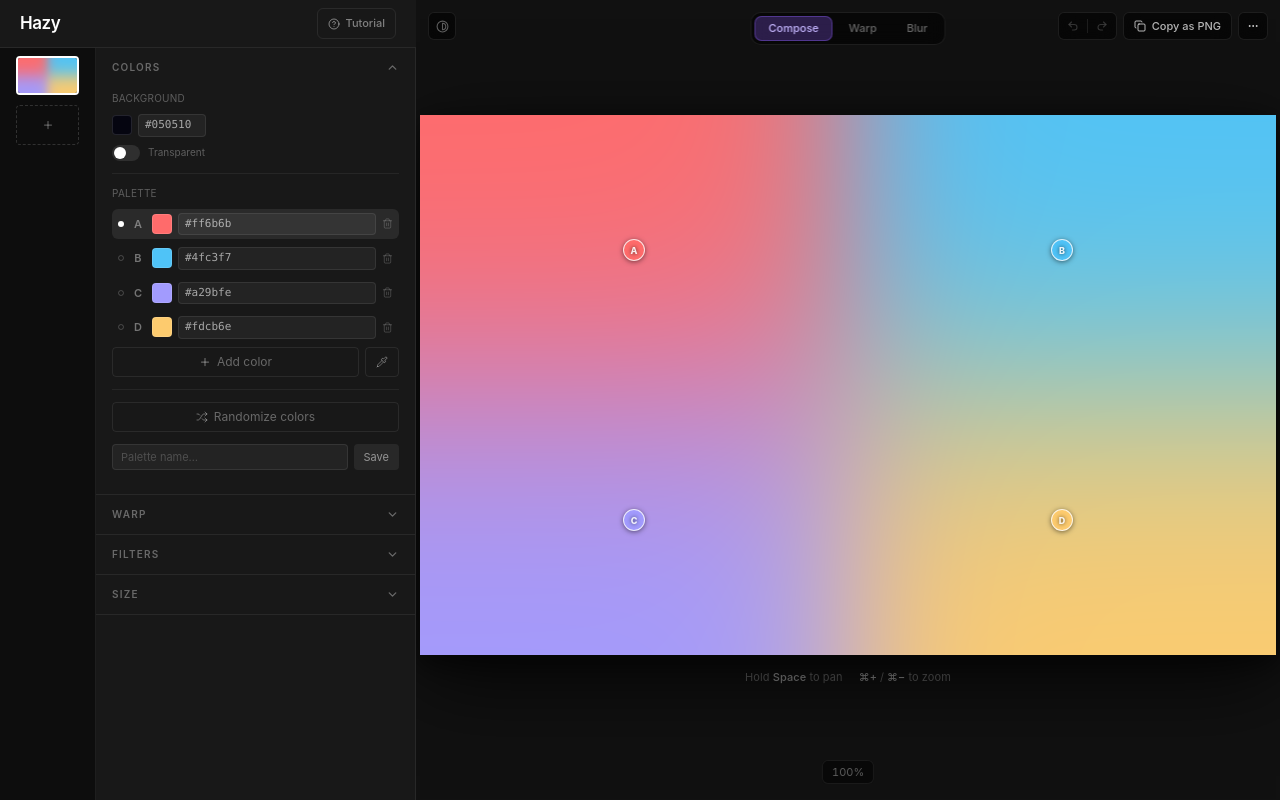
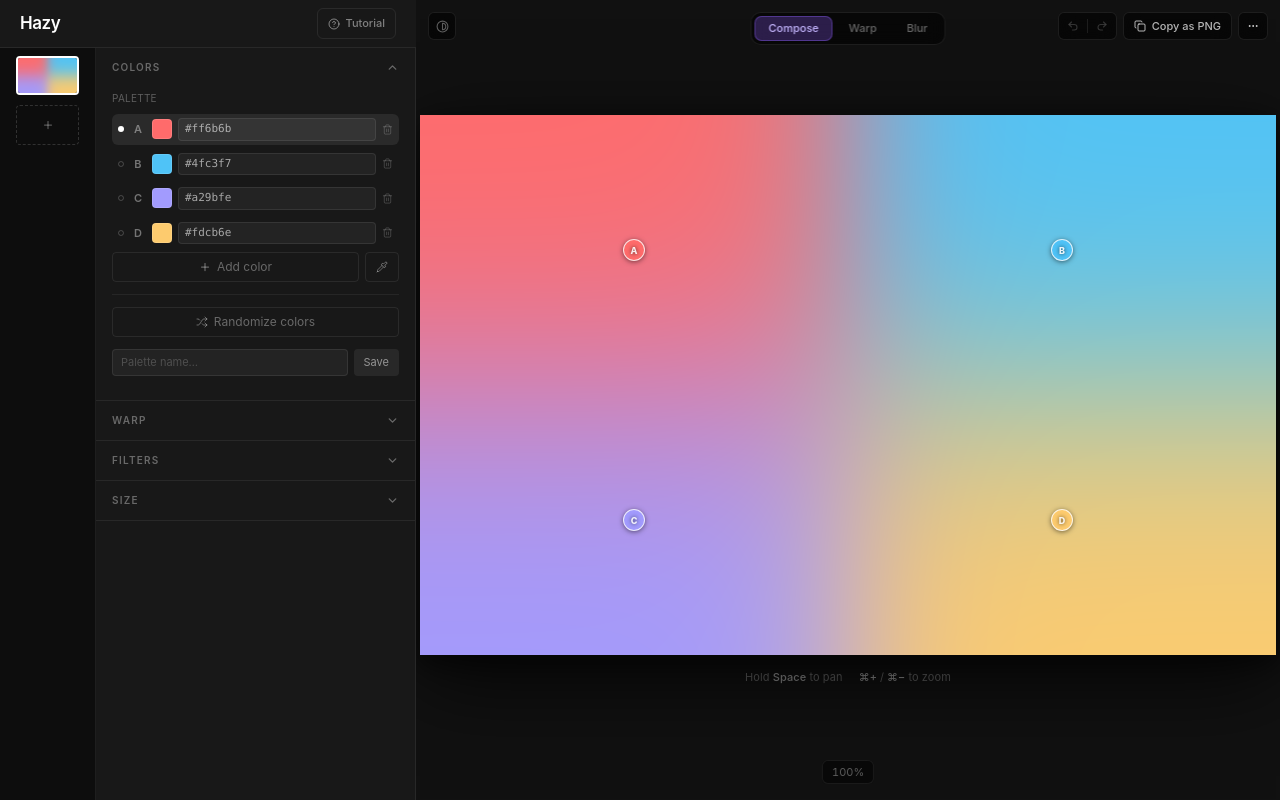
Before and after one commit to MishaScholte/meshgradient, a React (Vite) app: page / in a window 1280 px wide. Built offline with nearby package versions, Linux system fonts and the light colour scheme.

Commit message:
Removed background

```diff
--- a/src/App.jsx
+++ b/src/App.jsx
@@ -1973,9 +1973,6 @@ export default function App() {
       backgroundSize: '16px 16px',
     }),
   }
-  const bgPickerRef = useRef(null)
-  const [bgHexDraft, setBgHexDraft] = useState(present.background.hex)
-  useEffect(() => setBgHexDraft(present.background.hex), [present.background.hex])
   useEffect(() => { setWDraft(String(cW)); setHDraft(String(cH)) }, [cW, cH])
 
   useEffect(() => {
@@ -1986,12 +1983,6 @@ export default function App() {
     document.addEventListener('mousedown', onPointerDown)
     return () => document.removeEventListener('mousedown', onPointerDown)
   }, [fileMenuOpen])
-
-  function commitBgHex(val) {
-    const c = /^#/.test(val) ? val : '#' + val
-    if (/^#[0-9a-fA-F]{6}$/.test(c)) updateBackground({ ...present.background, hex: c.toLowerCase() })
-    else setBgHexDraft(present.background.hex)
-  }
 
   // ── JSX ───────────────────────────────────────────────────────────────────────
 
@@ -2051,32 +2042,6 @@ export default function App() {
 
           {/* ── Colors ── */}
           <Section title="Colors" defaultOpen tourId="colors-section">
-
-            {/* Background */}
-            <div className="mb-3 pb-3 border-b border-white/[0.06]">
-              <div className="text-[10px] text-white/30 mb-2 uppercase tracking-wide">Background</div>
-              <div className="flex items-center gap-1.5 mb-2">
-                <div onClick={() => bgPickerRef.current?.click()} style={{
-                  width: 20, height: 20, borderRadius: 4, flexShrink: 0,
-                  background: present.background.hex,
-                  border: '1.5px solid rgba(255,255,255,0.12)', cursor: 'pointer',
-                }} />
-                <input ref={bgPickerRef} type="color" value={present.background.hex}
-                  onChange={e => updateBackground({ ...present.background, hex: e.target.value })}
-                  style={{ position: 'absolute', opacity: 0, width: 0, height: 0, pointerEvents: 'none' }} />
-                <input value={bgHexDraft}
-                  onChange={e => setBgHexDraft(e.target.value)}
-                  onBlur={e => commitBgHex(e.target.value)}
-                  onKeyDown={e => e.key === 'Enter' && commitBgHex(bgHexDraft)}
-                  maxLength={7}
-                  className="font-mono text-[11px] text-white/60 bg-white/[0.05] border border-white/[0.08] rounded px-1.5 py-0.5 outline-none focus:border-white/20 w-[68px] shrink-0"
-                  spellCheck={false}
-                />
-              </div>
-              <Toggle on={present.background.transparent}
-                onChange={v => updateBackground({ ...present.background, transparent: v })}
-                label="Transparent" />
-            </div>
 
             {/* Palette */}
             <div className="mb-2">
```
